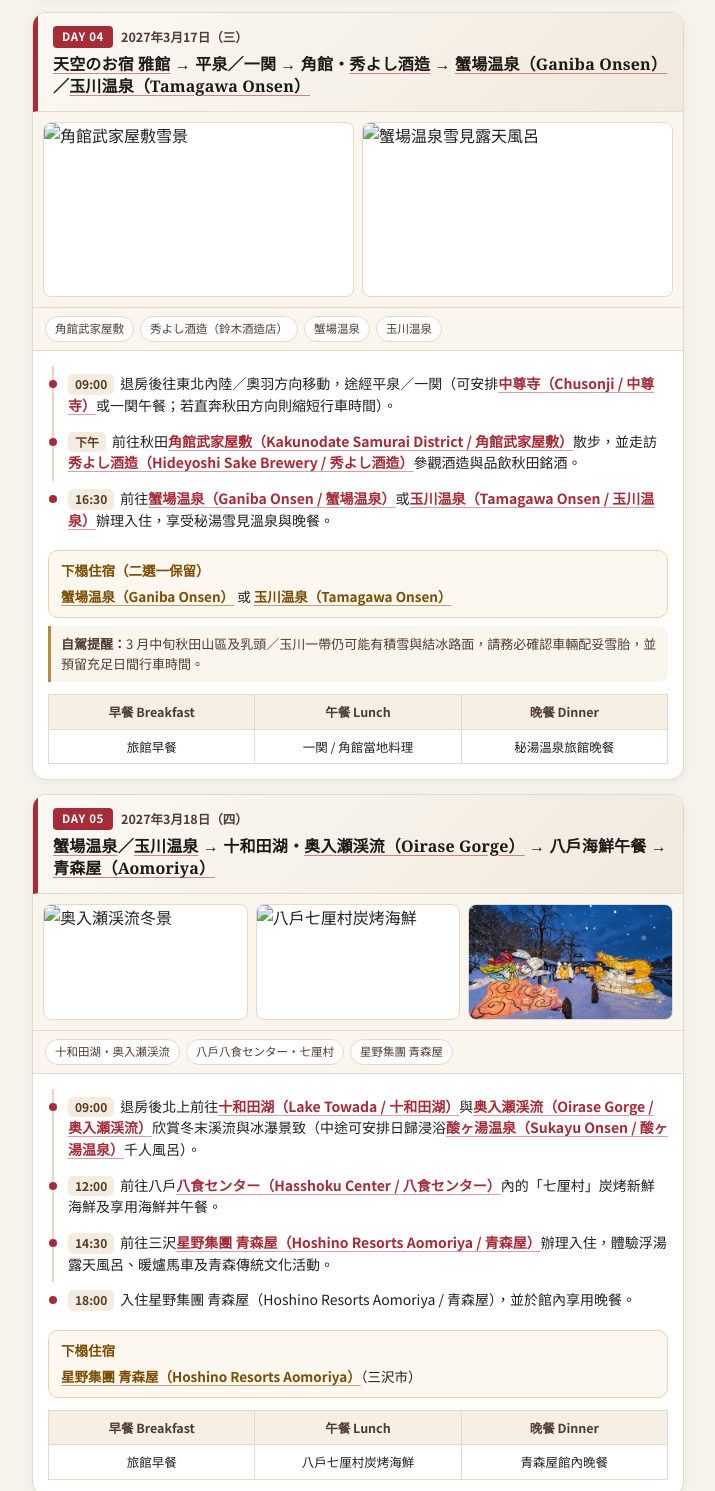
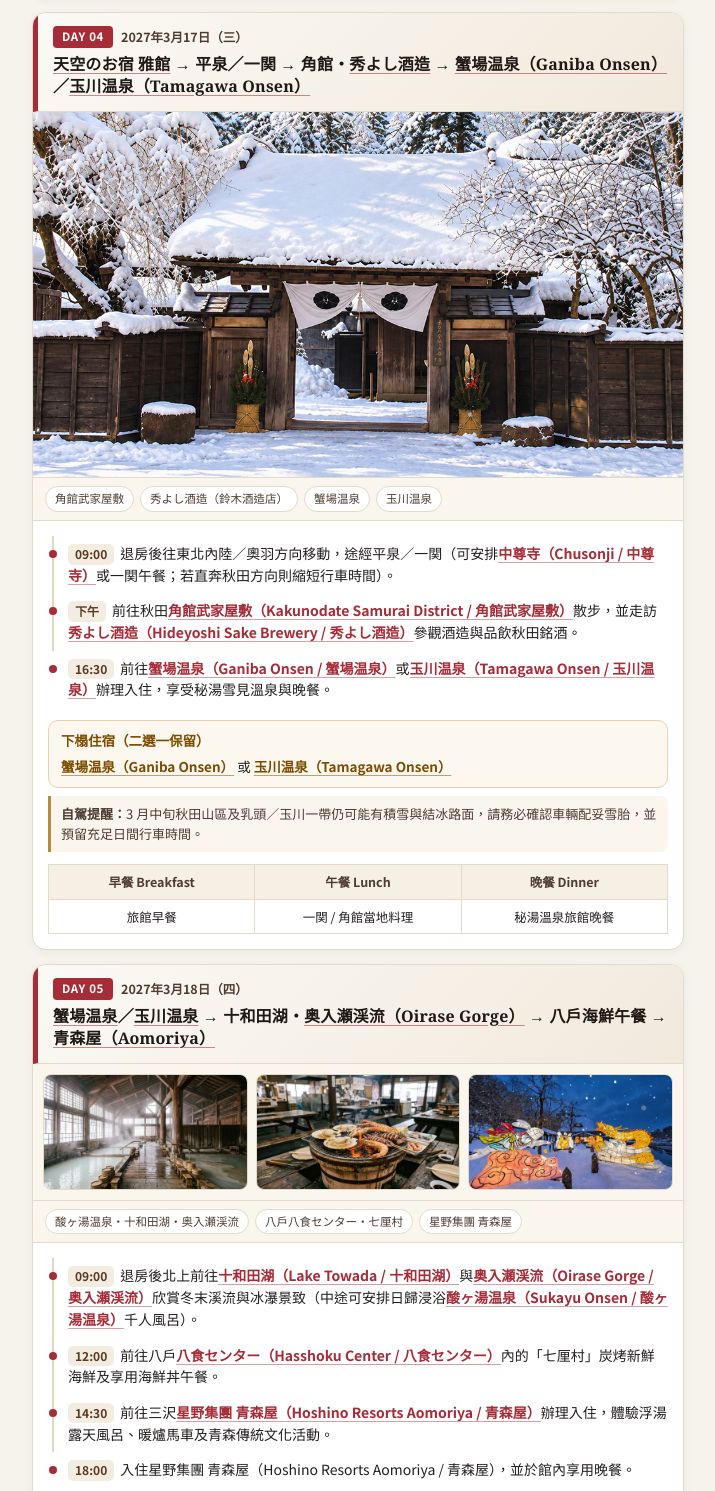
Before and after one commit to beefsashimi/2027_tohoku, a plain HTML site: page index.html in a window 1280 px wide. Shown: the part 3084-4575 px from the top of the page, without its empty margins (282-997 px from the left). Drawn offline with Linux system fonts and the light colour scheme.

Commit message:
Add files via upload

```diff
--- a/index.html
+++ b/index.html
@@ -561,13 +561,8 @@
             <a class="place-link" href="https://miyabi-kan.com/" target="_blank" rel="noopener noreferrer">天空のお宿 雅館</a> → 平泉／一関 → 角館・<a class="place-link" href="https://www.hideyoshi.co.jp/en/tour/" target="_blank" rel="noopener noreferrer">秀よし酒造</a> → <a class="place-link" href="https://ganibaonsen.com/" target="_blank" rel="noopener noreferrer">蟹場温泉（Ganiba Onsen）</a>／<a class="place-link" href="http://www.tamagawa-onsen.jp/" target="_blank" rel="noopener noreferrer">玉川温泉（Tamagawa Onsen）</a>
           </div>
         </div>
-        <div class="photo-grid-2">
-          <div class="photo-tile">
-            <img src="kakunodate.jpg" alt="角館武家屋敷雪景" />
-          </div>
-          <div class="photo-tile">
-            <img src="ganiba.jpg" alt="蟹場温泉雪見露天風呂" />
-          </div>
+        <div class="photo-showcase">
+          <img src="day4.jpg" alt="角館與秘湯溫泉雪景" />
         </div>
         <div class="caption-strip">
           <a class="caption-tag" href="https://kakunodate-kanko.jp/" target="_blank" rel="noopener noreferrer">角館武家屋敷</a>
@@ -609,17 +604,17 @@
         </div>
         <div class="photo-grid-3">
           <div class="photo-tile">
-            <img src="oirase.jpg" alt="奥入瀬渓流冬景" />
+            <img src="sukayu.jpg" alt="酸ヶ湯温泉與十和田湖・奥入瀬渓流冬景" />
           </div>
           <div class="photo-tile">
-            <img src="hasshoku.jpg" alt="八戶七厘村炭烤海鮮" />
+            <img src="hasshoku_grill.jpg" alt="八戶七厘村炭烤海鮮" />
           </div>
           <div class="photo-tile">
             <img src="aomoriya.jpg" alt="青森屋浮湯露天風呂" />
           </div>
         </div>
         <div class="caption-strip">
-          <a class="caption-tag" href="https://www.towada.or.jp/" target="_blank" rel="noopener noreferrer">十和田湖・奥入瀬渓流</a>
+          <a class="caption-tag" href="https://www.sukayu.jp/" target="_blank" rel="noopener noreferrer">酸ヶ湯温泉・十和田湖・奥入瀬渓流</a>
           <a class="caption-tag" href="https://8shoku.jp/" target="_blank" rel="noopener noreferrer">八戶八食センター・七厘村</a>
           <a class="caption-tag" href="https://hoshinoresorts.com/ja/hotels/aomoriya/" target="_blank" rel="noopener noreferrer">星野集團 青森屋</a>
         </div>
@@ -654,7 +649,7 @@
           </div>
         </div>
         <div class="photo-showcase">
-          <img src="hayabusa.jpg" alt="東北新幹線 Hayabusa 隼號列車" />
+          <img src="day6.jpg" alt="新青森與東北新幹線返程" />
         </div>
         <div class="caption-strip">
           <a class="caption-tag" href="https://hoshinoresorts.com/ja/hotels/aomoriya/" target="_blank" rel="noopener noreferrer">青森屋晨景</a>
```
